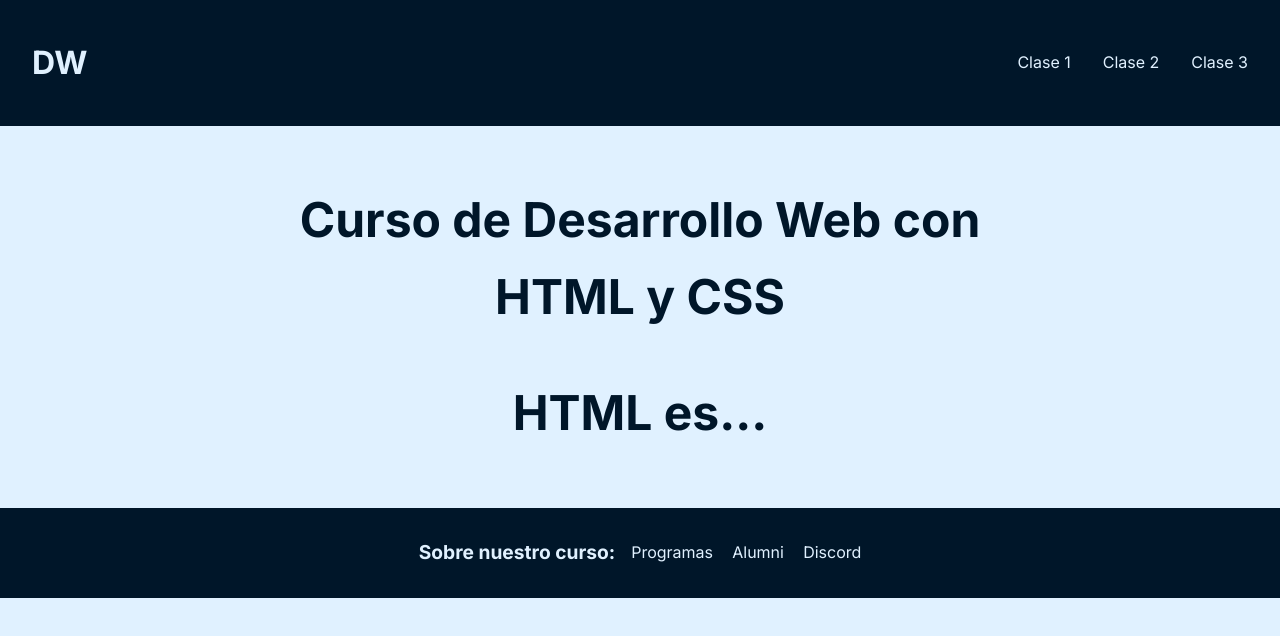
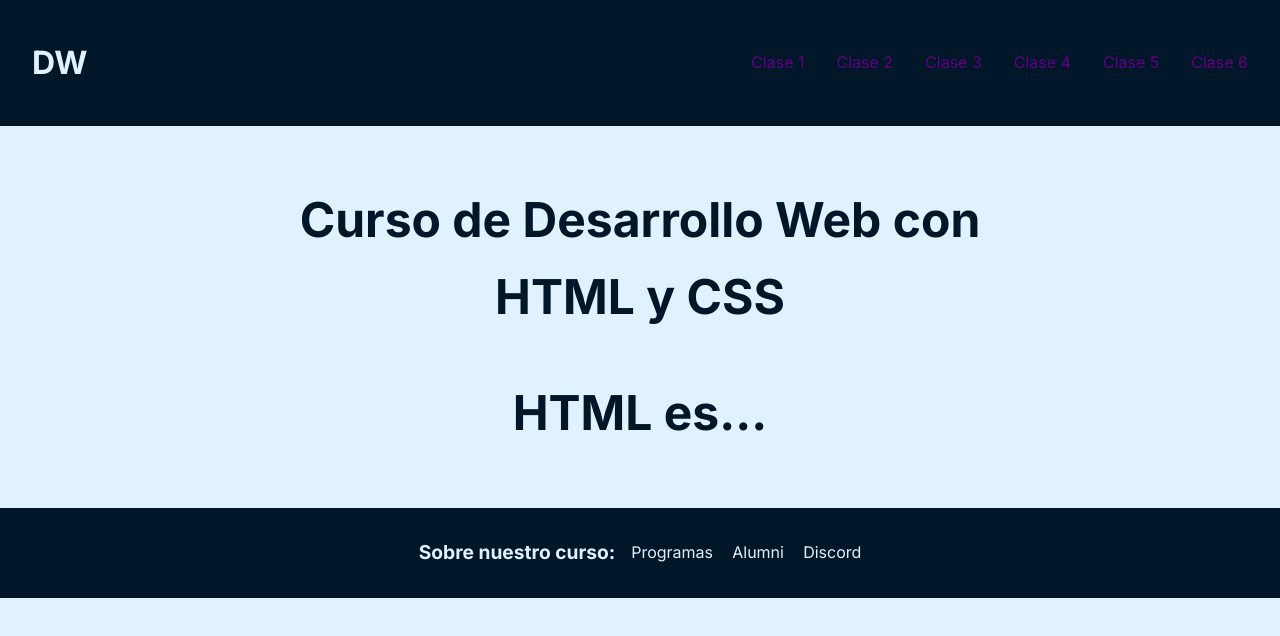
Before and after one commit to Andres-Pontes/77992, a plain HTML site: page index.html in a window 1280 px wide. Drawn offline with Linux system fonts and the light colour scheme.

Commit message:
Update index.html

```diff
--- a/index.html
+++ b/index.html
@@ -14,17 +14,12 @@
 
         <nav>
             <ul>
-                <li>
-                    Clase 1
-                </li>
-
-                <li>
-                    Clase 2
-                </li>
-
-                <li>
-                    Clase 3
-                </li>
+                <li><a href="clase1.html">Clase 1</a></li>
+                <li><a href="clase2.html">Clase 2</a> </li>
+                <li><a href="clase3.html">Clase 3</a></li>
+                <li><a href="clase4.html">Clase 4</a></li>
+                <li><a href="clase5.html">Clase 5</a> </li>
+                <li><a href="clase6.html">Clase 6</a></li>
             </ul>
         </nav>
     </header>
@@ -56,4 +51,5 @@
         </nav>
     </footer>
 </body>
+
 </html>
```
